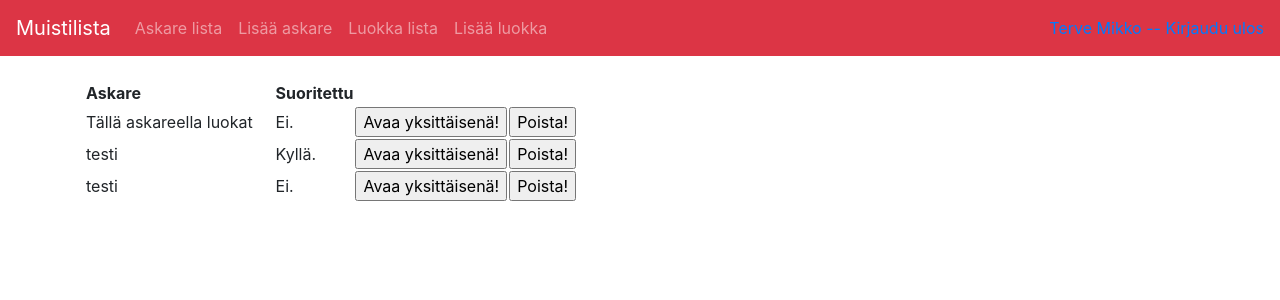
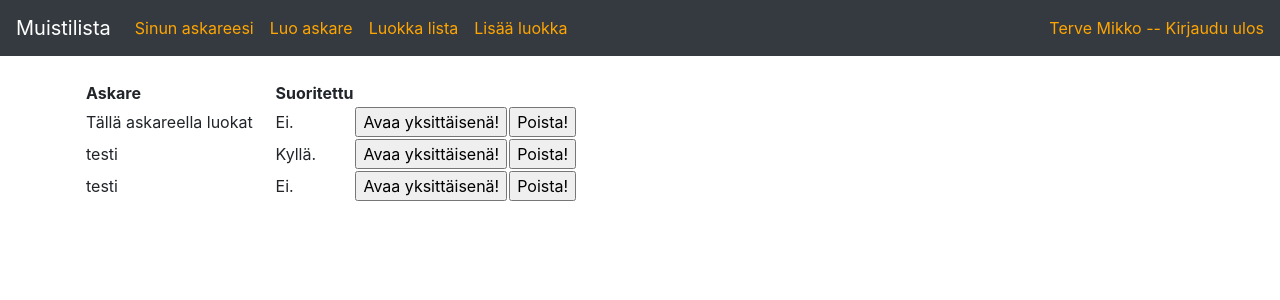
Before and after one commit to Savolainen95/Tsoha-Muistilista, a Flask app: page /tasks in a window 1280 px wide. Shown: the top 300 px of the page. Run offline with Flask 2, Linux system fonts and the light colour scheme; a user stored in the database is signed in; data comes from the database, SQL or seed files in the repository; both versions use the stored data as it was after the commit; some libraries are stand-ins or nearby versions.

Commit message:
sommistelua demoa varten

```diff
--- a/application/__init__.py
+++ b/application/__init__.py
@@ -10,7 +10,6 @@ if os.environ.get("HEROKU"):
 else:
     app.config["SQLALCHEMY_DATABASE_URI"] = "sqlite:///tasks.db"
     app.config["SQLALCHEMY_ECHO"] = True
-
 
 
 db = SQLAlchemy(app)
@@ -37,8 +36,6 @@ login_manager.init_app(app)
 login_manager.login_view = "auth_login"
 login_manager.login_message = "Kirjaudu sisään käyttääksesi tätä toimintoa."
 
-
-
 @login_manager.user_loader
 def load_user(user_id):
     return Käyttäjä.query.get(user_id)
--- a/application/tasks/views.py
+++ b/application/tasks/views.py
@@ -84,6 +84,7 @@ def tasks_set_done(task_id):
 def tasks_create():
 
 
+
     lomake = TehtäväLomake(request.form)
     if not lomake.validate():
         return render_template("tasks/new.html", lomake = lomake)
@@ -97,6 +98,8 @@ def tasks_create():
     t.kayttaja_id = current_user.id
 
 
+
+
     db.session().add(t)
     db.session().commit()
 
--- a/application/templates/layout.html
+++ b/application/templates/layout.html
@@ -7,11 +7,12 @@
   <link rel="stylesheet" href="https://maxcdn.bootstrapcdn.com/bootstrap/4.0.0/css/bootstrap.min.css" integrity="sha384-Gn5384xqQ1aoWXA+058RXPxPg6fy4IWvTNh0E263XmFcJlSAwiGgFAW/dAiS6JXm"
     crossorigin="anonymous">
 
+
 </head>
 
 <body>
 
-  <nav class="navbar navbar-expand-md navbar-dark bg-danger mb-4">
+  <nav class="navbar navbar-expand-md navbar-dark bg-dark mb-4">
     <a class="navbar-brand" href="#">Muistilista</a>
     <button class="navbar-toggler" type="button" data-toggle="collapse" data-target="#navbarCollapse" aria-controls="navbarCollapse"
       aria-expanded="false" aria-label="Toggle navigation">
@@ -20,25 +21,27 @@
     <div class="collapse navbar-collapse" id="navbarCollapse">
       <ul class="navbar-nav mr-auto">
         <li class="nav-item">
-          <a class="nav-link" href="{{ url_for('tasks_index') }} ">Askare lista</a>
+          <a class="nav-link" href="{{ url_for('tasks_index') }} "><font color="orange">Sinun askareesi</font> </a>
         </li>
         <li class="nav-item">
-          <a class="nav-link" href="{{ url_for('tasks_form') }} ">Lisää askare</a>
+          <a class="nav-link" href="{{ url_for('tasks_form') }} "><font color="orange">Luo askare</font></a>
         </li>
         <li class="nav-item">
-          <a class="nav-link" href="{{ url_for('luokka_index') }} ">Luokka lista</a>
+          <a class="nav-link" href="{{ url_for('luokka_index') }} "><font color="orange">Luokka lista</font></a>
         </li>
         <li class="nav-item">
-          <a class="nav-link" href="{{ url_for('luokka_form') }} ">Lisää luokka</a>
+          <a class="nav-link" href="{{ url_for('luokka_form') }} "><font color="orange">Lisää luokka</font></a>
         </li>
       </ul>
       <div class="form-inline mt-2 mt-md-0">
         {% if current_user.is_authenticated %}
-        <a href="{{ url_for('auth_logout') }}">Terve {{ current_user.nimi }} -- Kirjaudu ulos</a>
+        <a href="{{ url_for('auth_logout') }}"><font color="orange">Terve {{ current_user.nimi }} -- Kirjaudu ulos</font></a>
         {% else %}
-        <a href="{{ url_for('auth_login') }}">Kirjaudu sisään</a>
+        <a href="{{ url_for('auth_login') }}"><font color="orange">Kirjaudu sisään</font>
+          <span class="glyphicon glyphicon-name"></span>
+        </a>
           <font color="white">- tai -</font>
-        <a href="{{ url_for('auth_form') }}">Luo uusi käyttäjä</a>
+        <a href="{{ url_for('auth_form') }}"><font color="orange">Luo uusi käyttäjä</font></a>
         {% endif %}
       </div>
     </div>
--- a/application/templates/luokka/specs.html
+++ b/application/templates/luokka/specs.html
@@ -1,7 +1,7 @@
 {% extends "layout.html" %}
 
 {% block body %}
-<h1>Luokka "{{ luokka.nimi }}" tarkastelu</h1>
+<h1>Luokka "<font color="orange">{{ luokka.nimi }}</font>"</h1>
 <table class="table table-striped table-bordered" style="width:50%"></table>
     <tbody>
         <tr>
--- a/application/templates/tasks/list.html
+++ b/application/templates/tasks/list.html
@@ -3,7 +3,7 @@
 {% block body %}
   <table>
     <tr>
-      <th>Askare</th>
+      <th>Askare <span class="glyphicon glyphicon-search"></span> </th>
       <th> <font color="white"> :-) </font> </th>
       <th>Suoritettu</th>
 
--- a/application/templates/tasks/new.html
+++ b/application/templates/tasks/new.html
@@ -55,7 +55,7 @@
     {% for luokka in luokat %}
       <tr>
         <td>
-            <input type="checkbox" value= "{{ lista.append(luokka.id)}}"> {{ luokka.nimi }}<br>
+            <input type="checkbox" value= "{{ lista.append(luokka.id) }}"> {{ luokka.nimi }}<br>
       </td>
       </tr>
     {% endfor %}
--- a/application/templates/tasks/specs.html
+++ b/application/templates/tasks/specs.html
@@ -1,5 +1,5 @@
 {% extends "layout.html" %} {% block body %}
-<h1>Askare "{{ askare.name }}"</h1>
+<h1>Askare "<font color="orange">{{ askare.name }}</font>"</h1>
 <table class="table table-striped table-bordered" style="width:50%">
     <tbody>
         <tr>
```
Also changed, not shown: application/tasks.db.
